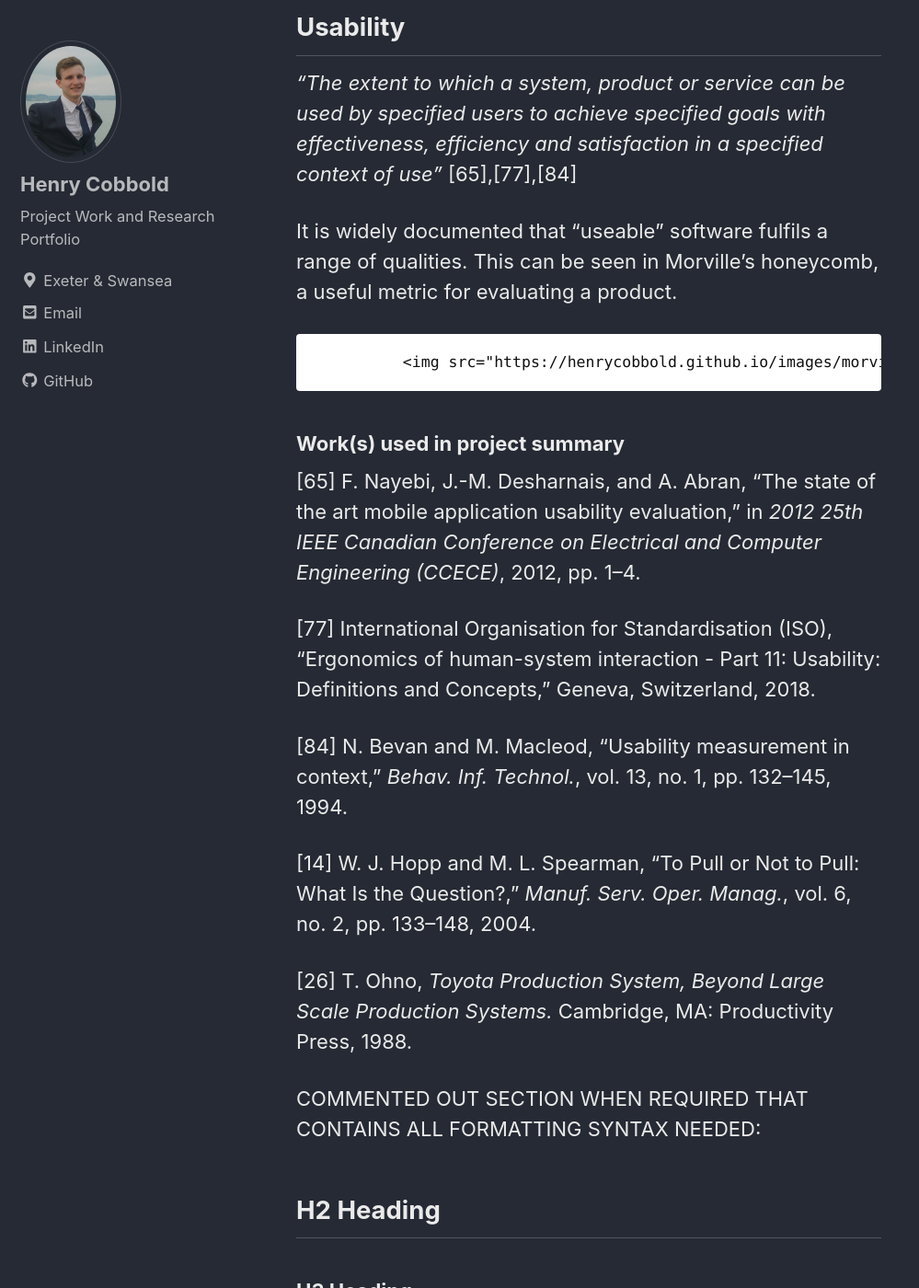
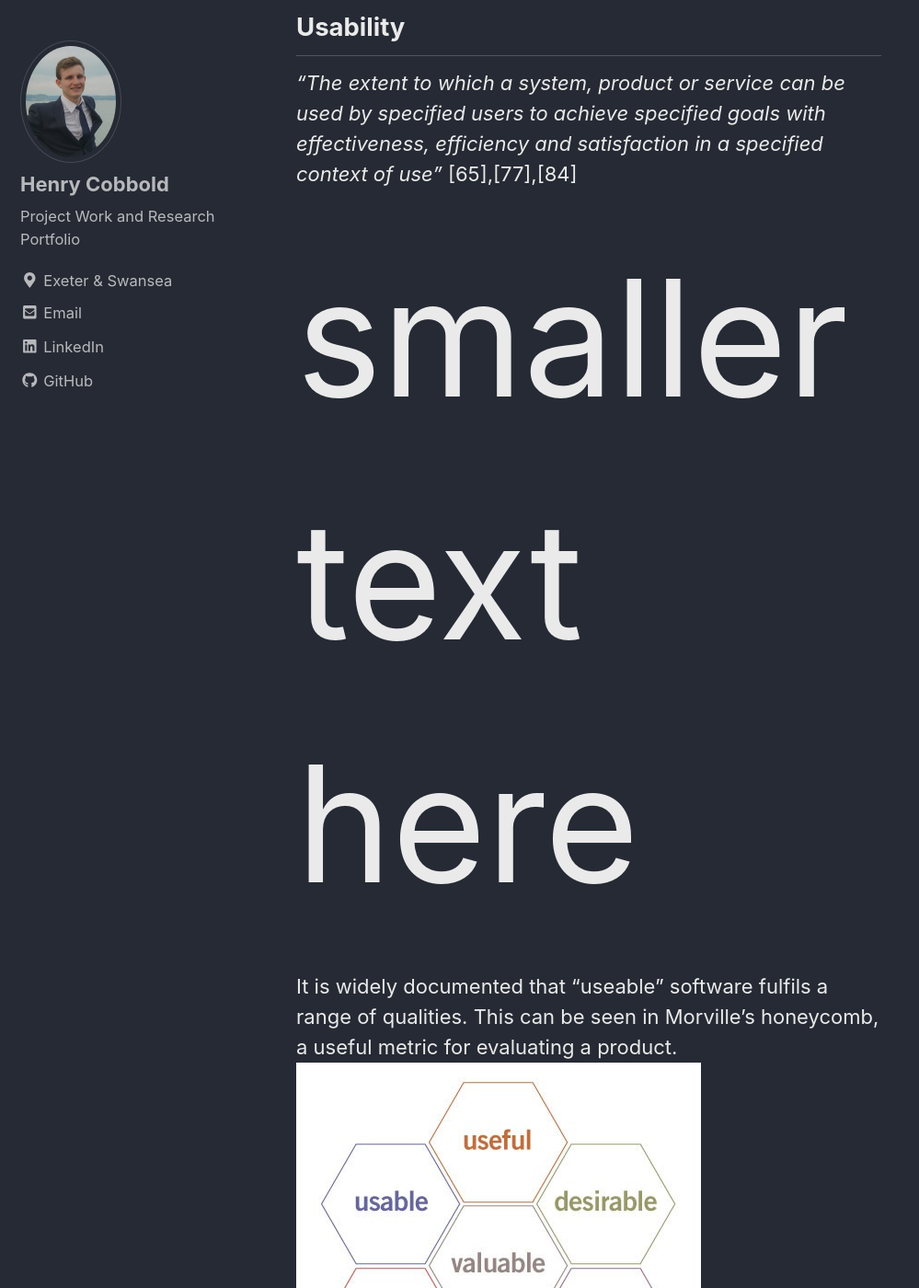
Before and after one commit to henrycobbold/henrycobbold.github.io, a Jekyll site: the page built from _posts/2018-01-28-perceptron.md, in a window 1280 px wide and 1400 px high, scrolled down 2156 px. Shown: the whole window at 92% size, without its empty margins (0-999 px from the left). Built offline with Jekyll 4.4.1, drawn with Linux system fonts in a browser that asks for light colours; nearby versions of some CDN libraries.

Commit message:
font size check and image reupload

```diff
--- a/_posts/2018-01-28-perceptron.md
+++ b/_posts/2018-01-28-perceptron.md
@@ -25,9 +25,10 @@ Below is a brief discussion of the different steps of the project with particula
 
 *“The extent to which a system, product or service can be used by specified users to achieve specified goals with effectiveness, efficiency and satisfaction in a specified context of use”* [65],[77],[84]
 
+<span style="font-size:8em;">smaller text here</span>
+
 It is widely documented that "useable" software fulfils a range of qualities. This can be seen in Morville's honeycomb, a useful metric for evaluating a product.
-
-              <img src="{{ site.url }}{{ site.baseurl }}/images/morville_honeycomb.jpg" alt="linearly separable data">
+<img src="{{ site.url }}{{ site.baseurl }}/images/morville_honeycomb.jpg" alt="linearly separable data">
 
 
 
```
